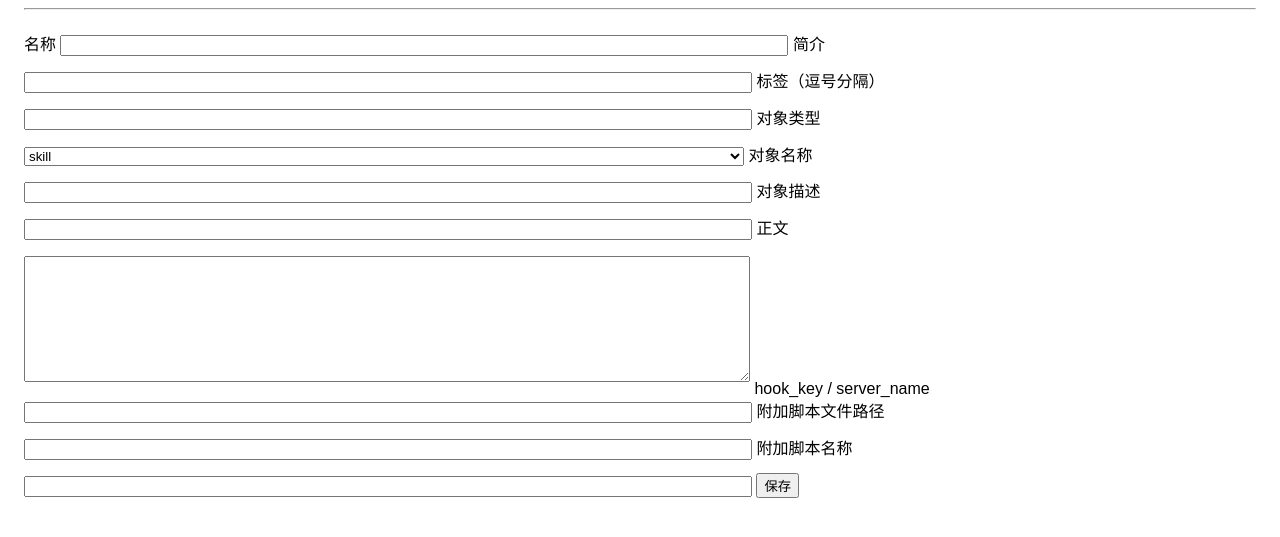
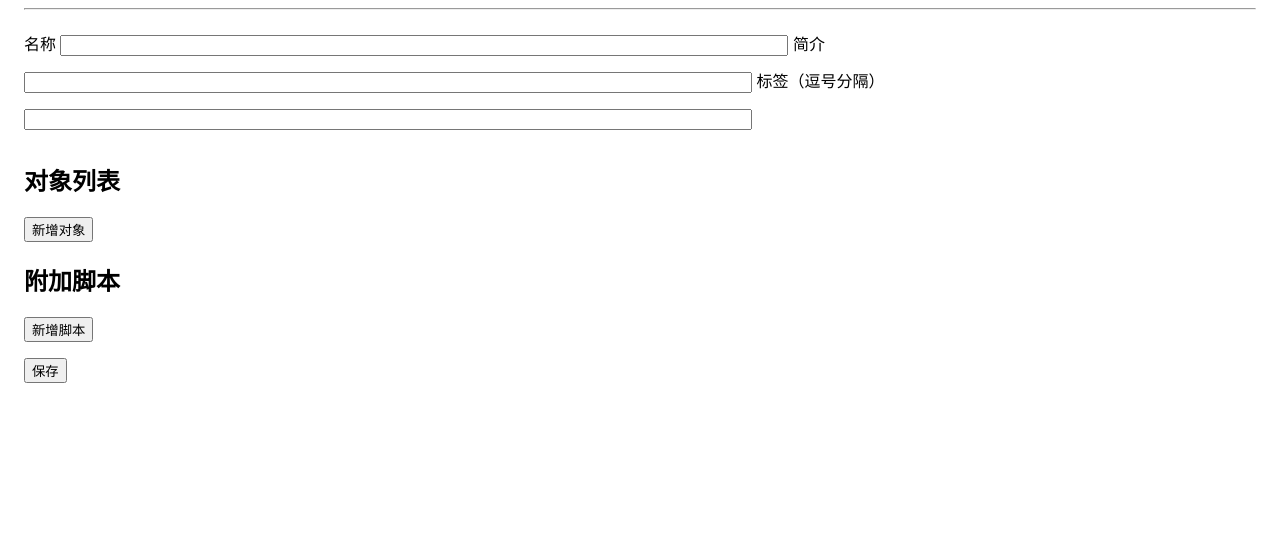
Before and after one commit to goodluckysuperman/ccworkflow, a Python web app: template src/ccworkflow/web/templates/package_form.html in a window 1280 px wide. Shown: the part 48-585 px from the top of the page. Run offline with Jinja, Linux system fonts and the light colour scheme; the template is opened without the code that fills it, so the values that code supplies are empty.

Commit message:
Polish final UI workflows.
Improve the final user-facing flows with multi-object editing, tag filtering, AI draft handoff into editing, and richer install record actions so the acceptance pass can focus on end-to-end verification.

```diff
--- a/src/ccworkflow/web/templates/package_form.html
+++ b/src/ccworkflow/web/templates/package_form.html
@@ -11,82 +11,153 @@
   <label>标签（逗号分隔）
     <input id="tags" name="tags" type="text" value="{{ package.tags | join(',') if package else '' }}" />
   </label>
+
+  <h2>对象列表</h2>
+  <div id="objects-container"></div>
+  <button type="button" id="add-object">新增对象</button>
+
+  <h2>附加脚本</h2>
+  <div id="scripts-container"></div>
+  <button type="button" id="add-script">新增脚本</button>
+
+  <div style="margin-top: 16px;">
+    <button type="submit">保存</button>
+    <span id="save-result"></span>
+  </div>
+</form>
+
+<script>
+  const mode = {{ '"edit"' if mode == 'edit' else '"create"' }};
+  const packageId = {{ ('"' ~ package.package_id ~ '"') if package else 'null' }};
+  const initialPackage = {{ package | tojson if package else 'null' }};
+  const openBrace = String.fromCharCode(123, 123);
+  const closeBrace = String.fromCharCode(125, 125);
+  const defaultHookCommand = 'python ' + openBrace + 'script:helper.py' + closeBrace;
+
+  const objectsContainer = document.getElementById('objects-container');
+  const scriptsContainer = document.getElementById('scripts-container');
+
+  function createObjectCard(data = {}) {
+    const wrapper = document.createElement('div');
+    wrapper.className = 'card object-card';
+    const bodyValue = typeof data.body === 'string' ? data.body : JSON.stringify(data.body || '', null, 2);
+    const hookKey = data.extra && data.extra.hook_key ? data.extra.hook_key : '';
+    const serverName = data.extra && data.extra.server_name ? data.extra.server_name : '';
+    wrapper.innerHTML = `
       <label>对象类型
-    <select id="object-type">
+        <select class="object-type">
           <option value="skill">skill</option>
           <option value="hook">hook</option>
           <option value="mcp">MCP</option>
         </select>
       </label>
       <label>对象名称
-    <input id="object-name" type="text" value="{{ package.objects[0].name if package and package.objects else '' }}" />
+        <input class="object-name" type="text" value="${data.name || ''}" />
       </label>
       <label>对象描述
-    <input id="object-description" type="text" value="{{ package.objects[0].description if package and package.objects else '' }}" />
+        <input class="object-description" type="text" value="${data.description || ''}" />
       </label>
       <label>正文
-    <textarea id="object-body">{% if package and package.objects %}{% if package.objects[0].body is string %}{{ package.objects[0].body }}{% else %}{{ package.objects[0].body | tojson(indent=2) }}{% endif %}{% endif %}</textarea>
+        <textarea class="object-body">${bodyValue || ''}</textarea>
       </label>
-  <label>hook_key / server_name
-    <input id="object-extra-key" type="text" value="{% if package and package.objects %}{{ package.objects[0].extra.hook_key if package.objects[0].extra.hook_key is defined else package.objects[0].extra.server_name if package.objects[0].extra.server_name is defined else '' }}{% endif %}" />
+      <label>hook_key
+        <input class="object-hook-key" type="text" value="${hookKey}" />
       </label>
-  <label>附加脚本文件路径
-    <input id="script-path" type="text" value="{{ package.scripts[0].source_path if package and package.scripts else '' }}" />
+      <label>server_name
+        <input class="object-server-name" type="text" value="${serverName}" />
       </label>
-  <label>附加脚本名称
-    <input id="script-name" type="text" value="{{ package.scripts[0].name if package and package.scripts else '' }}" />
+      <button type="button" class="remove-object">删除对象</button>
+    `;
+    wrapper.querySelector('.object-type').value = data.type || 'skill';
+    wrapper.querySelector('.remove-object').addEventListener('click', () => wrapper.remove());
+    return wrapper;
+  }
+
+  function createScriptCard(data = {}) {
+    const wrapper = document.createElement('div');
+    wrapper.className = 'card script-card';
+    wrapper.innerHTML = `
+      <label>脚本名称
+        <input class="script-name" type="text" value="${data.name || ''}" />
       </label>
-  <button type="submit">保存</button>
-  <span id="save-result"></span>
-</form>
+      <label>脚本文件路径
+        <input class="script-path" type="text" value="${data.source_path || ''}" />
+      </label>
+      <button type="button" class="remove-script">删除脚本</button>
+    `;
+    wrapper.querySelector('.remove-script').addEventListener('click', () => wrapper.remove());
+    return wrapper;
+  }
 
-<script>
-  const mode = {{ '"edit"' if mode == 'edit' else '"create"' }};
-  const packageId = {{ ('"' ~ package.package_id ~ '"') if package else 'null' }};
-  const firstObjectType = {{ ('"' ~ package.objects[0].type ~ '"') if package and package.objects else '"skill"' }};
-  const openBrace = String.fromCharCode(123, 123);
-  const closeBrace = String.fromCharCode(125, 125);
-  const defaultHookCommand = 'python ' + openBrace + 'script:helper.py' + closeBrace;
-  document.getElementById('object-type').value = firstObjectType;
+  function loadInitialData() {
+    if (initialPackage && initialPackage.objects && initialPackage.objects.length) {
+      initialPackage.objects.forEach(obj => objectsContainer.appendChild(createObjectCard(obj)));
+    } else {
+      objectsContainer.appendChild(createObjectCard());
+    }
+
+    if (initialPackage && initialPackage.scripts && initialPackage.scripts.length) {
+      initialPackage.scripts.forEach(script => scriptsContainer.appendChild(createScriptCard(script)));
+    }
+  }
+
+  function collectObjects() {
+    return Array.from(document.querySelectorAll('.object-card')).map(card => {
+      const type = card.querySelector('.object-type').value;
+      const rawBody = card.querySelector('.object-body').value;
+      let body = rawBody;
+      const extra = {};
+      const hookKey = card.querySelector('.object-hook-key').value.trim();
+      const serverName = card.querySelector('.object-server-name').value.trim();
+
+      if (type === 'hook') {
+        body = { event: 'PostToolUse', matcher: 'Write|Edit', hooks: [{ type: 'command', command: rawBody || defaultHookCommand }] };
+        if (hookKey) extra.hook_key = hookKey;
+      }
+      if (type === 'mcp') {
+        try {
+          body = JSON.parse(rawBody || '{"command":"python","args":[],"env":{}}');
+        } catch {
+          body = { command: rawBody || 'python', args: [], env: {} };
+        }
+        if (serverName) extra.server_name = serverName;
+      }
+
+      return {
+        type,
+        name: card.querySelector('.object-name').value,
+        description: card.querySelector('.object-description').value,
+        body,
+        extra,
+      };
+    });
+  }
+
+  function collectScripts() {
+    return Array.from(document.querySelectorAll('.script-card')).map(card => ({
+      name: card.querySelector('.script-name').value,
+      source_path: card.querySelector('.script-path').value,
+      applies_to: [],
+    })).filter(item => item.name && item.source_path);
+  }
+
+  document.getElementById('add-object').addEventListener('click', () => {
+    objectsContainer.appendChild(createObjectCard());
+  });
+
+  document.getElementById('add-script').addEventListener('click', () => {
+    scriptsContainer.appendChild(createScriptCard());
+  });
 
   document.getElementById('package-form').addEventListener('submit', async (event) => {
     event.preventDefault();
-    const objectType = document.getElementById('object-type').value;
-    const rawBody = document.getElementById('object-body').value;
-    let body = rawBody;
-    let extra = {};
-    const extraKey = document.getElementById('object-extra-key').value.trim();
-
-    if (objectType === 'hook') {
-      body = { event: 'PostToolUse', matcher: 'Write|Edit', hooks: [{ type: 'command', command: rawBody || defaultHookCommand }] };
-      if (extraKey) extra.hook_key = extraKey;
-    }
-    if (objectType === 'mcp') {
-      body = { command: rawBody || 'python', args: [], env: {} };
-      if (extraKey) extra.server_name = extraKey;
-    }
-
     const payload = {
       package_id: packageId,
       name: document.getElementById('name').value,
       summary: document.getElementById('summary').value,
       tags: document.getElementById('tags').value ? document.getElementById('tags').value.split(',').map(item => item.trim()).filter(Boolean) : [],
-      objects: [
-        {
-          type: objectType,
-          name: document.getElementById('object-name').value,
-          description: document.getElementById('object-description').value,
-          body,
-          extra,
-        }
-      ],
-      scripts: document.getElementById('script-path').value && document.getElementById('script-name').value ? [
-        {
-          name: document.getElementById('script-name').value,
-          source_path: document.getElementById('script-path').value,
-          applies_to: [],
-        }
-      ] : [],
+      objects: collectObjects(),
+      scripts: collectScripts(),
     };
 
     const url = mode === 'edit' ? `/api/packages/${packageId}` : '/api/packages';
@@ -106,5 +177,7 @@
     }
     saveResult.textContent = result.message || (result.errors && result.errors.length ? result.errors[0].detail : '保存失败');
   });
+
+  loadInitialData();
 </script>
 {% endblock %}
--- a/src/ccworkflow/web/templates/packages_list.html
+++ b/src/ccworkflow/web/templates/packages_list.html
@@ -4,6 +4,9 @@
 <form class="toolbar" method="get" action="/packages">
   <label>关键字
     <input type="text" name="keyword" value="{{ filters.keyword }}" />
+  </label>
+  <label>标签（逗号分隔）
+    <input type="text" name="tags" value="{{ filters.tags_text if filters.tags_text is defined else '' }}" />
   </label>
   <label>类型
     <select name="type">
```
Also changed, not shown: src/ccworkflow/web/routes/page_routes.py (+10 -4 lines), src/ccworkflow/web/templates/generate_form.html (+13 -0 lines), src/ccworkflow/web/templates/install_records.html (+9 -2 lines), tests/test_page_routes.py (+14 -1 lines), tests/test_record_routes.py (+1 -0 lines). Lines whose indentation alone changed are shown as unchanged.
